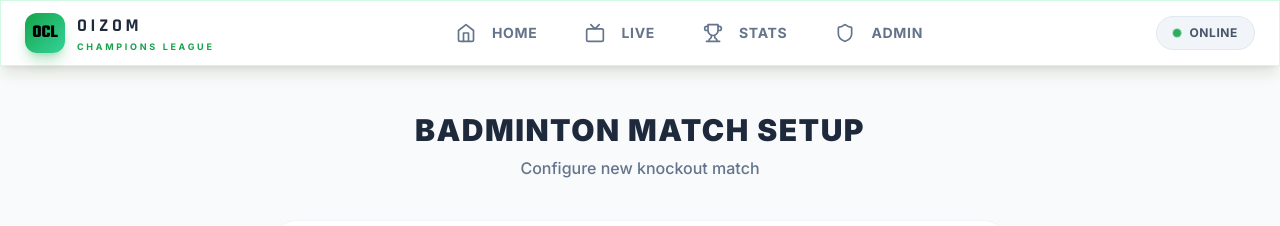
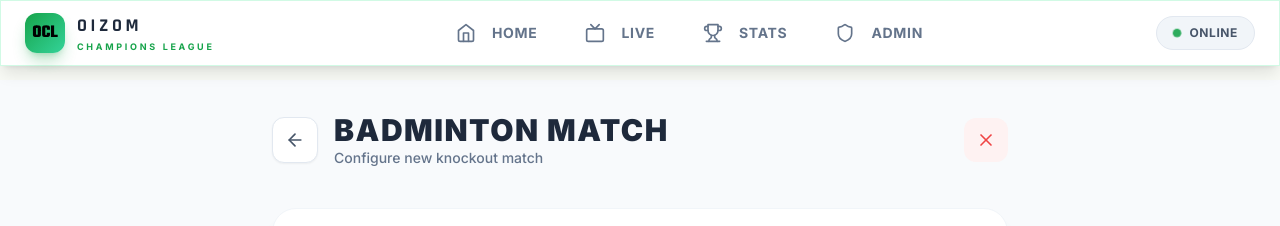
Before and after one commit to samayp42/oizom-cricket, a React (Vite) app: page /#/knockout-setup in a window 1280 px wide. Shown: the top 226 px of the page. Built offline with nearby package versions, Linux system fonts and the light colour scheme; no server answers; the database is empty.

Commit message:
feat: Add back/cancel buttons + change admin PIN
- Added back button (ArrowLeft) and cancel button (X) to knockout match setup
- Changed admin PIN to 0402
- Both buttons navigate back to Admin dashboard

```diff
--- a/components/KnockoutMatchSetup.tsx
+++ b/components/KnockoutMatchSetup.tsx
@@ -2,7 +2,7 @@ import React, { useState, useEffect } from 'react';
 import { useTournament } from '../context/TournamentContext';
 import { useNavigate, useSearchParams } from 'react-router-dom';
 import { motion } from 'framer-motion';
-import { Users, Trophy, ChevronRight, Activity, Calendar } from 'lucide-react';
+import { Users, Trophy, ChevronRight, Activity, Calendar, ArrowLeft, X } from 'lucide-react';
 import { KnockoutMatchType, KnockoutMatchStage, GameType } from '../types';
 
 const KnockoutMatchSetup = () => {
@@ -75,12 +75,31 @@ const KnockoutMatchSetup = () => {
     return (
         <div className="min-h-screen bg-slate-50 pb-20 safe-area-pb">
             <div className="container mx-auto px-4 py-8 max-w-3xl">
-                {/* Header */}
-                <div className="text-center mb-10">
-                    <h1 className="text-3xl font-black text-slate-800 uppercase tracking-wider mb-2">
-                        {formatGameName(gameType)} Match Setup
-                    </h1>
-                    <p className="text-slate-500 font-medium">Configure new knockout match</p>
+                {/* Header with Back Button */}
+                <div className="flex items-center gap-4 mb-10">
+                    <motion.button
+                        onClick={() => navigate('/admin')}
+                        whileHover={{ scale: 1.05 }}
+                        whileTap={{ scale: 0.95 }}
+                        className="p-3 rounded-xl bg-white border border-slate-200 text-slate-600 hover:bg-slate-100 hover:border-slate-300 transition-all shadow-sm"
+                    >
+                        <ArrowLeft size={20} />
+                    </motion.button>
+                    <div className="flex-1">
+                        <h1 className="text-2xl md:text-3xl font-black text-slate-800 uppercase tracking-wider">
+                            {formatGameName(gameType)} Match
+                        </h1>
+                        <p className="text-slate-500 text-sm font-medium">Configure new knockout match</p>
+                    </div>
+                    <motion.button
+                        onClick={() => navigate('/admin')}
+                        whileHover={{ scale: 1.05 }}
+                        whileTap={{ scale: 0.95 }}
+                        className="p-3 rounded-xl bg-red-50 text-red-500 hover:bg-red-100 transition-all"
+                        title="Cancel"
+                    >
+                        <X size={20} />
+                    </motion.button>
                 </div>
 
                 <div className="space-y-6">
--- a/context/TournamentContext.tsx
+++ b/context/TournamentContext.tsx
@@ -195,7 +195,7 @@ export const TournamentProvider = ({ children }: PropsWithChildren<{}>) => {
   };
 
   const login = (pin: string) => {
-    if (pin === '4932') {
+    if (pin === '0402') {
       setIsAdmin(true);
       sessionStorage.setItem('oizom_admin', 'true');
       return true;
```
